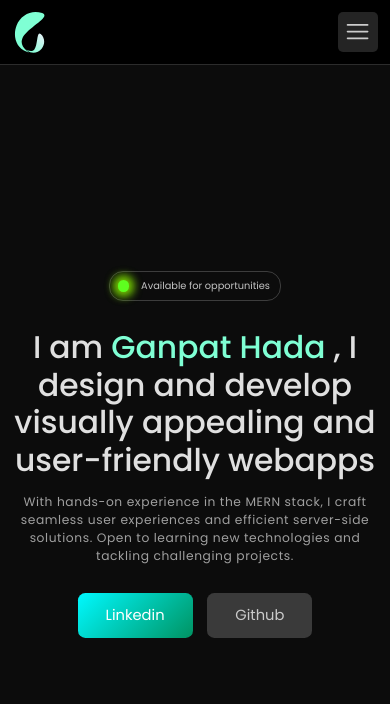
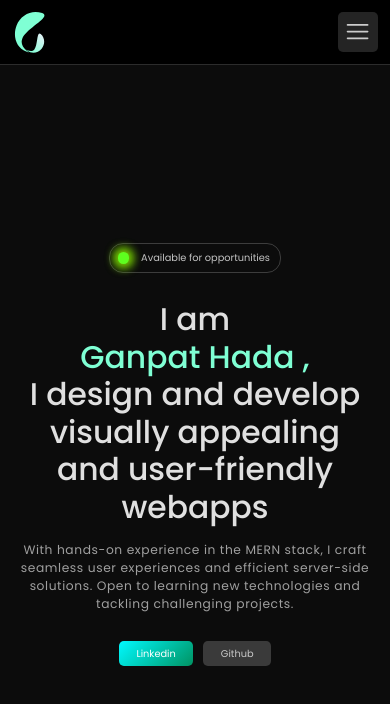
Before and after one commit to GanpatHada/my_portfolio, a React (Vite) app: page / in a window 390 px wide. Shown: the top 704 px of the page. Built offline with nearby package versions, Linux system fonts and the light colour scheme; no server answers.

Commit message:
fix : git live link

```diff
--- a/src/Projects.json
+++ b/src/Projects.json
@@ -1,33 +1,19 @@
 [
+    {
+      "id": 2,
+      "title": "Globeshare",
+      "description": "a social media application connects the whole globe ",
+      "image": "/images/globeshare_bg.svg",
+      "github":"https://github.com/GanpatHada/globeshare",
+      "live":"https://gobleshare.vercel.app/"
+    },
+
     {
       "id": 1,
       "title": "Artstore",
       "description": "an e commerce web application for traditional art lovers",
-      "image": "/images/artstore_bg.jpg"
-    },
-    {
-      "id": 2,
-      "title": "Globeshare",
-      "description": "a social media application connects the whole globe ",
-      "image": "/images/globeshare_bg.svg"
-    },
-    {
-      "id": 3,
-      "title": "SelfNotes",
-      "description": "an application for managing notes",
-      "image": "/images/task_manager_bg.jpg"
-    },
-    {
-        "id": 4,
-        "title": "Info24",
-        "description": "a news application",
-        "image": "https://encrypted-tbn0.gstatic.com/images?q=tbn:ANd9GcS44NZiS1bt8kcJ8UdgM5_NmC4Ta1XmFj4vWQ&s"
-    },
-    {
-        "id": 5,
-        "title": "showTime",
-        "description": "a movie recomendation app",
-        "image": "https://encrypted-tbn0.gstatic.com/images?q=tbn:ANd9GcSxopGrA1B5VQ9zWB3b9-eIejRYqXieTly-iw&s"
+      "image": "/images/artstore_bg.jpg",
+      "github":"https://github.com/GanpatHada/artstore3.0_frontend",
+      "live":"https://artstoreonline.vercel.app"
     }
-
   ]
--- a/src/pages/home/Home.css
+++ b/src/pages/home/Home.css
@@ -117,15 +117,23 @@
   color: rgb(255, 255, 255);
   margin-right: 1em;
 }
+@media screen and (max-width: 768px) and (min-width:541px){
+  #home-content {
+    width: calc(100vw - 20px);
+    font-size: 0.9rem;
+  }
+
+
+}
 
 @media screen and (max-width: 540px) {
   #home-content {
-    width: calc(100vw - 20px);
+    width: calc(100vw - 30px);
     font-size: 0.7rem;
   }
+  #short-intro > span{
+    display: block;
+  }
 
-  #home-action > .home-buttons {
-    font-size: 1.5em;
-    padding: 12px 28px;
-  }
+
 }
--- a/src/pages/home/Home.jsx
+++ b/src/pages/home/Home.jsx
@@ -10,7 +10,7 @@ const Home = () => {
         </section>
         <section id="intro">
           <p id="short-intro">
-            I am <span>Ganpat Hada</span> , I design and develop visually
+            I am <span>Ganpat Hada ,</span>  I design and develop visually
             appealing and user-friendly webapps
           </p>
           <p id="long-intro">
--- a/src/pages/projects/Project.jsx
+++ b/src/pages/projects/Project.jsx
@@ -18,8 +18,8 @@ const Project = () => {
                 title={project.title}
                 imageUrl={project.image}
                 description={project.description}
-                liveLink={"/"}
-                sourceCode={"/"}
+                liveLink={project.live}
+                sourceCode={project.github}
               />
             );
           })}
```
